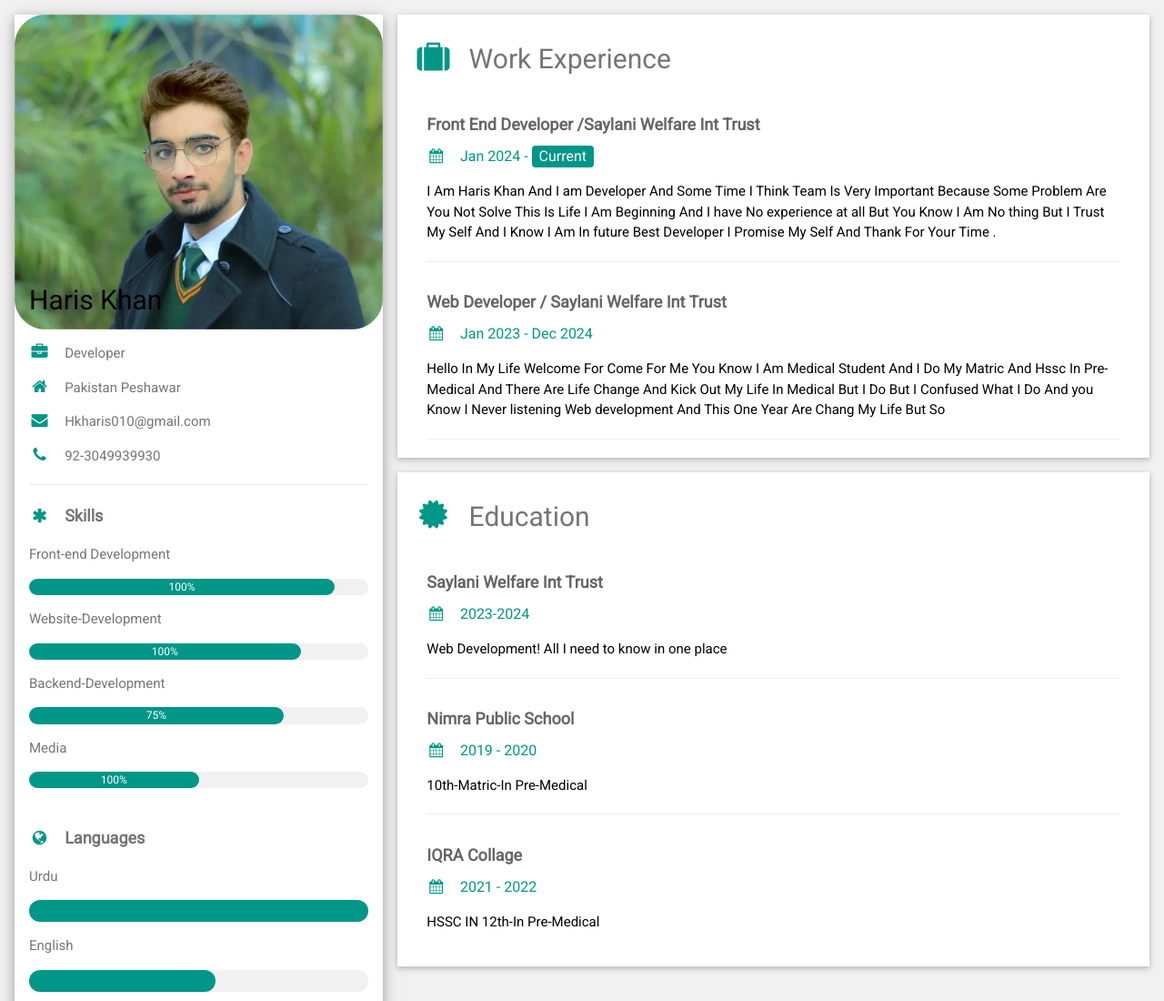
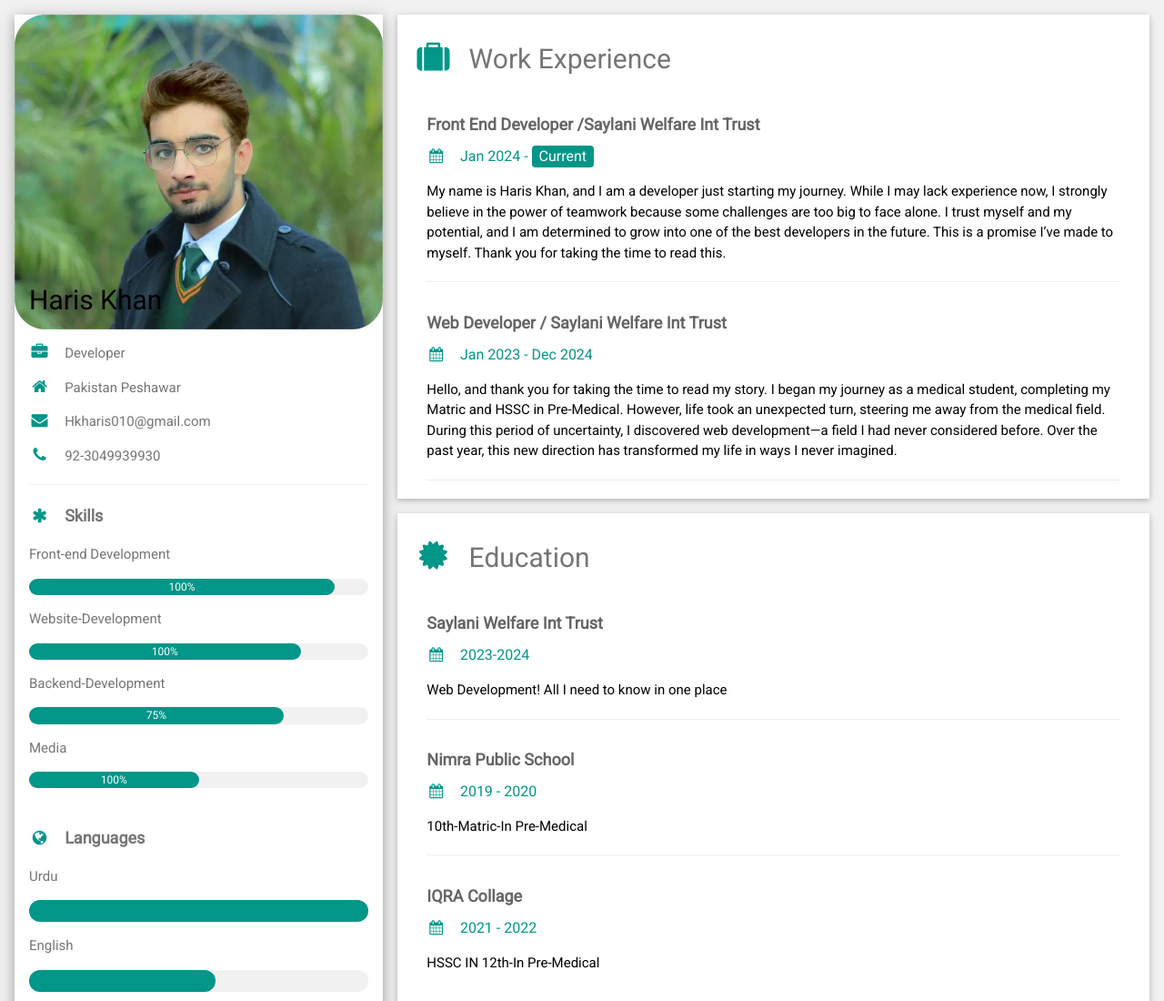
Before and after one commit to HKharis6/cv-resume, a plain HTML site: page index.html in a window 1280 px wide. Shown: the top 1100 px of the page at 91% size. Drawn offline with nearby package versions, Linux system fonts and the light colour scheme.

Commit message:
Update index.html

```diff
--- a/index.html
+++ b/index.html
@@ -168,11 +168,12 @@
                 <span class="w3-tag w3-teal w3-round">Current</span>
               </h6>
               <p>
-                I Am Haris Khan And I am Developer And Some Time I Think Team Is
-                Very Important Because Some Problem Are You Not Solve This Is
-                Life I Am Beginning And I have No experience at all But You Know
-                I Am No thing But I Trust My Self And I Know I Am In future Best
-                Developer I Promise My Self And Thank For Your Time .
+                My name is Haris Khan, and I am a developer just starting my journey.
+                While I may lack experience now, I strongly believe in
+                the power of teamwork because some challenges are too big to face
+                alone. I trust myself and my potential, and I am determined to grow
+                into one of the best developers in the future. This is a promise I’ve
+                made to myself. Thank you for taking the time to read this.
               </p>
               <hr />
             </div>
@@ -185,11 +186,13 @@
                 Dec 2024
               </h6>
               <p>
-                Hello In My Life Welcome For Come For Me You Know I Am Medical
-                Student And I Do My Matric And Hssc In Pre-Medical And There Are
-                Life Change And Kick Out My Life In Medical But I Do But I
-                Confused What I Do And you Know I Never
-                listening Web development And This One Year Are Chang My Life But So
+               Hello, and thank you for taking the time to read my story.
+                I began my journey as a medical student, completing my
+                Matric and HSSC in Pre-Medical. However, life took an unexpected
+                 turn, steering me away from the medical field. During this period
+                of uncertainty, I discovered web development—a field I had never
+                considered before. Over the past year, this new direction has
+                transformed my life in ways I never imagined.
               </p>
               <hr />
             </div>
```
